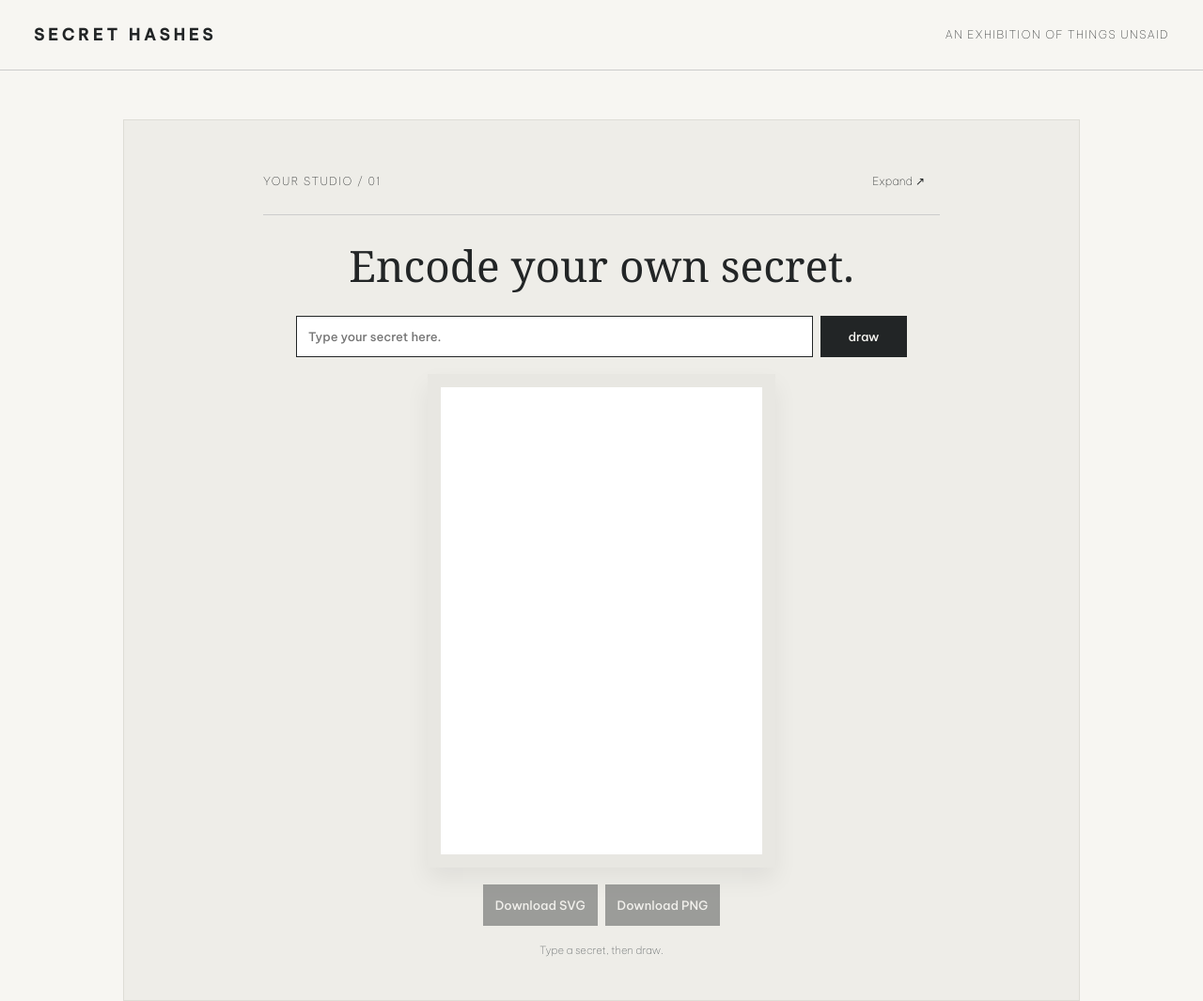
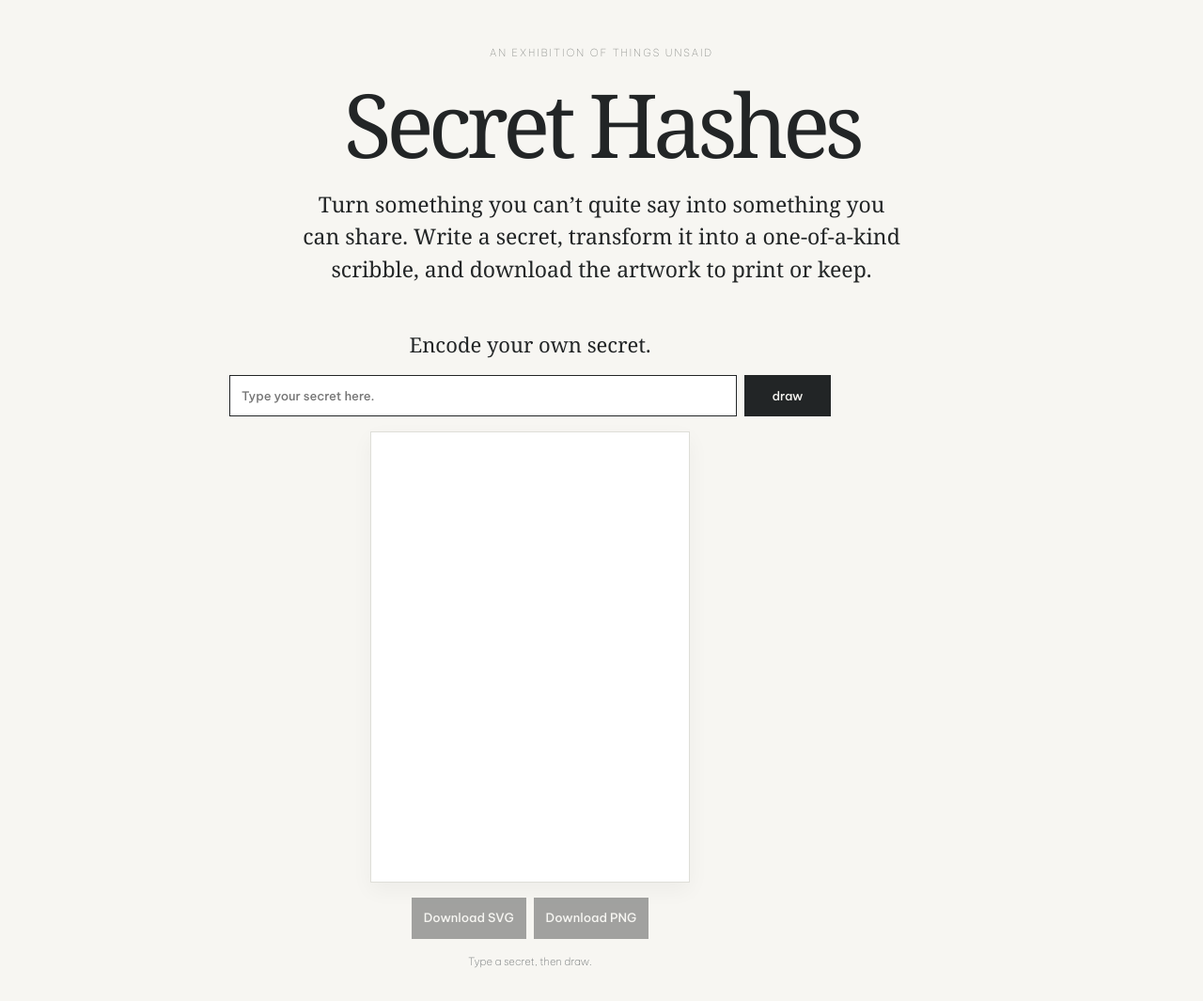
Before and after one commit to shduff/secret-hashes, a plain HTML site: page studio-first-preview.html in a window 1280 px wide. Shown: the top 1065 px of the page at 94% size. Drawn offline with Linux system fonts and the light colour scheme.

Commit message:
Simplify studio-first gallery with title, single card-front canvas and consistent content width

```diff
--- a/studio-first-preview.html
+++ b/studio-first-preview.html
@@ -281,10 +281,32 @@ body.studio-expanded #studio #close-studio{display:block!important}
 .gallery-nav #open-studio{display:none}
 #story-div{height:330px}
 @media(max-width:650px){#container{gap:36px}#container #studio{padding:22px 16px}#studio #scribble{width:min(100%,280px)}}
+
+/* Single card-front, unified gallery layout. */
+body{background:#f7f6f2}
+#container{max-width:960px;padding:clamp(20px,4vw,48px) 24px;gap:32px}
+.site-intro{width:100%;max-width:760px;margin:0 auto;text-align:center}
+.site-intro .intro-label{font-size:11px;letter-spacing:.18em;color:#777a76}
+.site-intro h1{font-family:Georgia,serif;font-size:clamp(50px,8vw,94px);font-weight:400;letter-spacing:-.06em;line-height:1.05;margin:18px 0}
+.site-intro p{font-family:Georgia,serif;font-size:clamp(18px,2.5vw,23px);line-height:1.5;max-width:640px;margin:0 auto}
+#container #studio{background:transparent;border:0;box-shadow:none;padding:14px 0 30px;max-width:760px;width:100%;gap:16px}
+#studio .studio-top{display:none}
+#studio .studio-intro{font-size:22px;margin:0;text-align:center}
+#studio #scribble{aspect-ratio:1240/1748;width:min(100%,340px);height:auto;max-width:340px;border:1px solid #deded8;box-shadow:0 8px 22px #0000000b;background:white}
+#studio .scribble-inputs{width:100%;max-width:640px}
+#container main{width:100%;max-width:760px;margin:0 auto;min-width:0}
+main>h1{font-size:clamp(34px,5vw,55px)}
+main>h1 br{display:none}
+main>h2{font-size:clamp(24px,3vw,34px)}
+main>img,main img{width:100%;max-width:100%;height:auto;object-fit:contain;display:block;margin:28px auto}
+main p,main li,main dd,main dl,main ol{max-width:100%}
+#use-cases,#story-div{width:100%;max-width:100%}
+#story-div{height:330px}
+@media(max-width:650px){#container{padding:22px 18px;gap:26px}.site-intro h1{font-size:54px}#container #studio{padding:0 0 20px}#studio #scribble{width:min(100%,300px)}}
 </style>
 </head>
 <body>
-	<header class="gallery-nav"><b>SECRET HASHES</b><span>AN EXHIBITION OF THINGS UNSAID</span><button id="open-studio">Open studio ↗</button></header><div id="container">
+	<div id="container"><section class="site-intro"><div class="intro-label">AN EXHIBITION OF THINGS UNSAID</div><h1>Secret Hashes</h1><p>Turn something you can’t quite say into something you can share. Write a secret, transform it into a one-of-a-kind scribble, and download the artwork to print or keep.</p></section>
 		<main><div class="gallery-intro"><span class="gallery-kicker">THE ART OF KEEPING SECRETS</span><button class="studio-cta" id="encode-secret" type="button">Encode your own secret <span aria-hidden="true">↗</span></button></div>
 			<h1>Once you know a secret, <br /> it no longer is one. </h1>
 			<p>
@@ -464,6 +486,6 @@ body.studio-expanded #studio #close-studio{display:block!important}
 		<div id="status" role="status" aria-live="polite">Type a secret, then draw.</div><button id="close-studio" hidden>Close studio ×</button></aside>
 	</div>
 
-	<script src="./script.js"></script>
+	<script src="./studio-first.js"></script>
 </body>
 </html>
```
